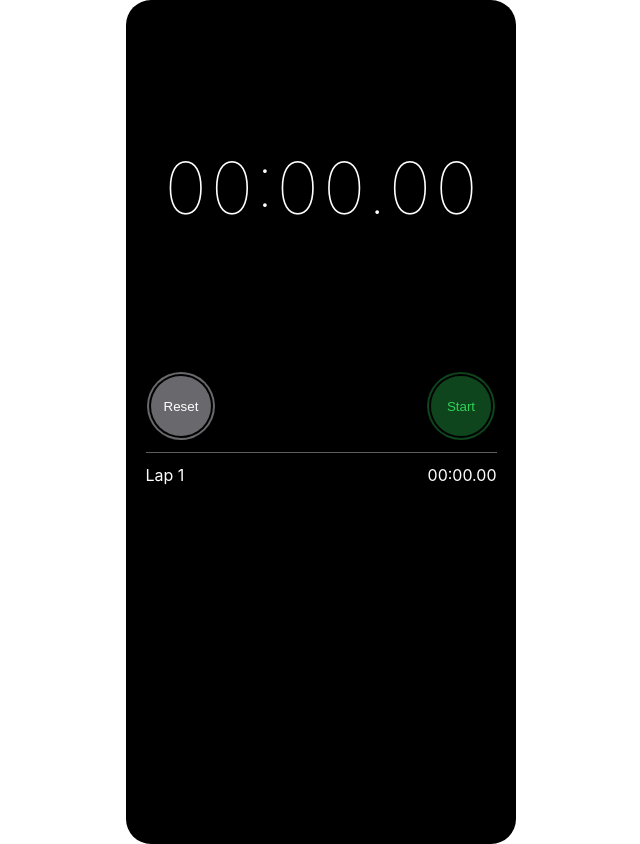
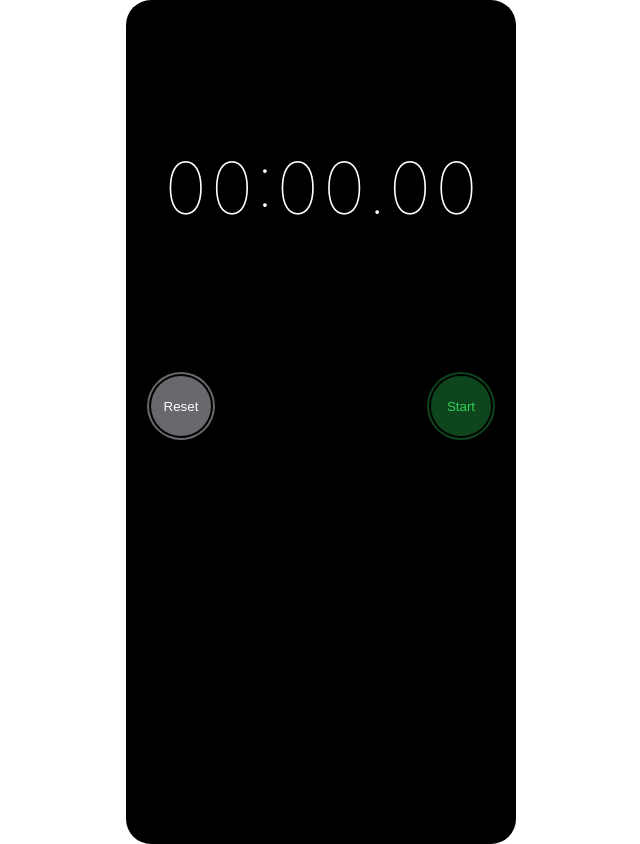
Before and after one commit to Clark-Adaptive/stopwatch-react, a React (Vite) app: page / in a window 1280 px wide. Shown: the whole page, without its empty margins (319-959 px from the left). Built offline with nearby package versions, Linux system fonts and the light colour scheme.

Commit message:
added conditional rendering of live lap component

```diff
--- a/src/components/App.jsx
+++ b/src/components/App.jsx
@@ -64,12 +64,14 @@ function App() {
         reset={reset}
       />
       <ul className="lap-container">
+        {totalElapsedTime > 0 ? (
           <LiveLap
             totalElapsedTime={totalElapsedTime}
             sumOfAllLapTimes={sumOfAllLapTimes}
             formatTime={formatTime}
             laps={laps}
           />
+        ) : null}
         <Laps laps={laps} totalElapsedTime={totalElapsedTime} />
       </ul>
     </main>
```
Lines whose indentation alone changed are shown as unchanged.
